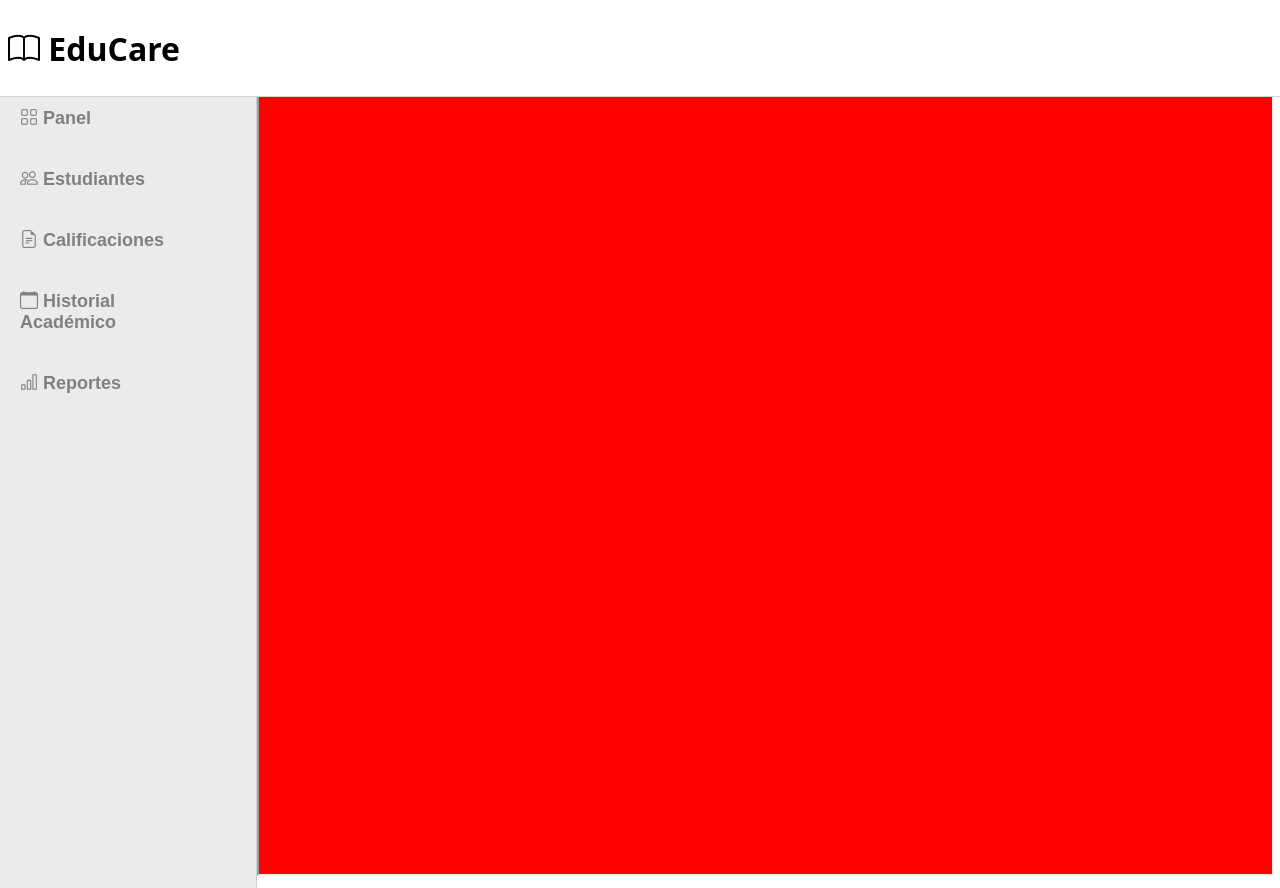
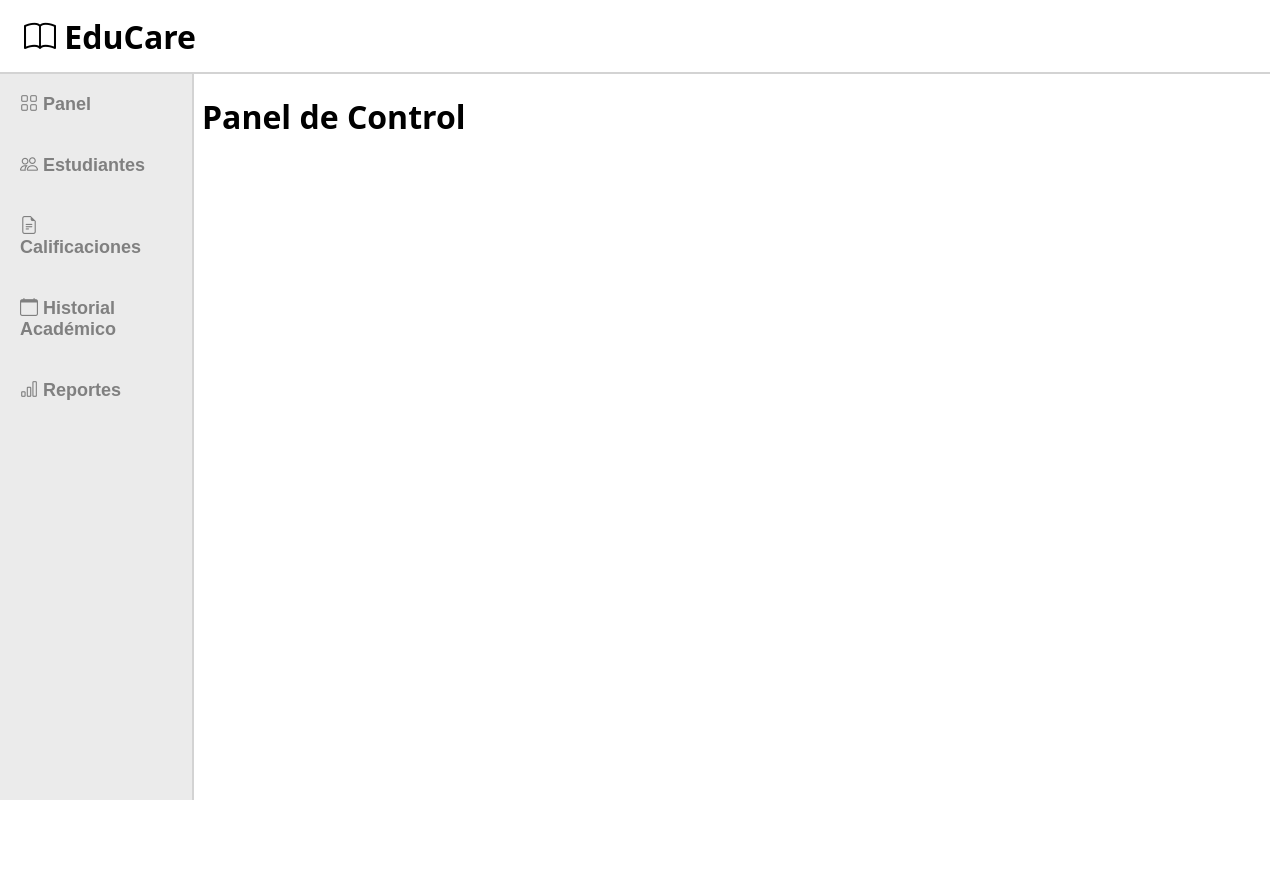
Before and after one commit to AleGod125/EduCare, a plain HTML site: page EduTrac/ui/dashboard/dashboard.html in a window 1280 px wide. After the commit the page ends 800 px from the top, so only its background shows below. Drawn offline with nearby package versions, Linux system fonts and the light colour scheme.

Commit message:
Add files via upload

```diff
--- /dev/null
+++ b/EduTrac/domain/cursosService.js
@@ -0,0 +1,10 @@
+import { fakeDB } from '/data/fakeDB.js';
+
+export function getCursosEstudiantes(curso) {
+ // console.log(fakeDB.cursos[`${curso}`].estudiantes);
+}
+
+
+export function getCursoName() {
+  return fakeDB.cursos;
+}
--- a/EduTrac/style.css
+++ b/EduTrac/style.css
@@ -15,6 +15,6 @@ body {
 
 .contenido{
     border: 0;
-    width: 99%;
+    width: 100%;
     height: 100%;
 }
--- a/EduTrac/ui/dashboard/dashboard.css
+++ b/EduTrac/ui/dashboard/dashboard.css
@@ -3,37 +3,32 @@ html, body {
     padding: 0;
     height: 100%;
     font-family: system-ui, -apple-system, BlinkMacSystemFont, 'Segoe UI', Roboto, Oxygen, Ubuntu, Cantarell, 'Open Sans', 'Helvetica Neue', sans-serif;
+    overflow-x: hidden;
 }
 
-/* HEADER sigue fijo */
 .main-header {
-    position: fixed;
+    position: sticky;
     top: 0;
-    left: 0;
-    width: 100%;
-    height: 10vh;
-    background-color: white;
-    border-bottom: 1px solid lightgray;
+    width: 98vw;
+    height: 7vh;
+    border-bottom: 2px solid lightgray;
     display: flex;
     align-items: center;
     padding: 8px;
-    z-index: 1000;
+    background-color: white;
 }
 
 .sidebar {
-    margin-top: 1vh;
-    width: 20%;
+    width: 15%;
     min-height: 100vh;
     background-color: rgba(211, 211, 211, 0.445);
-    border-right: 1px solid lightgray;
+    border-right: 2px solid lightgray;
     display: flex;
     flex-direction: column;
     float: left;
 }
 
 .main-content {
-    margin-top: 10vh;
-    margin-left: 20%;
     overflow-y: auto;
 }
 
@@ -59,6 +54,7 @@ button:hover {
 }
 
 .c{
-    width: 99%;
-    height: 99vh;
+    border: 0;
+    width: 100%;
+    height: 100vh;
 }
--- a/EduTrac/ui/dashboard/dashboard.html
+++ b/EduTrac/ui/dashboard/dashboard.html
@@ -12,12 +12,12 @@
 
 <header class="main-header">
     <h1>
-        <i class="bi bi-book"></i>
+        <i class="bi bi-book" style="margin-left: 16px;"></i>
         EduCare
     </h1>
 </header>
 
-<nav class="sidebar">
+<nav class="sidebar" >
     <button><i class="bi bi-grid"></i> Panel</button>
     <button><i class="bi bi-people"></i> Estudiantes</button>
     <button><i class="bi bi-file-earmark-text"></i> Calificaciones</button>
@@ -30,5 +30,5 @@
 </main>
 
 </body>
-
+<script type="module" src="dashboard.js"></script>
 </html>
--- a/EduTrac/ui/dashboard/dashboard.js
+++ b/EduTrac/ui/dashboard/dashboard.js
@@ -0,0 +1,5 @@
+import { getCursosEstudiantes , getCursoName } from '/domain/cursosService.js';
+
+
+console.log(getCursosEstudiantes("Sistemas Operativos"));
+console.log(getCursoName());
--- a/EduTrac/ui/panelDeControl/panelDeControl.html
+++ b/EduTrac/ui/panelDeControl/panelDeControl.html
@@ -1,11 +1,11 @@
 <!DOCTYPE html>
-<html lang="en" style="background-color: red;">
+<html lang="en" style="font-family: system-ui, -apple-system, BlinkMacSystemFont, 'Segoe UI', Roboto, Oxygen, Ubuntu, Cantarell, 'Open Sans', 'Helvetica Neue', sans-serif;">
 <head>
     <meta charset="UTF-8">
     <meta name="viewport" content="width=device-width, initial-scale=1.0">
     <title>Document</title>
 </head>
 <body>
-
+    <h1>Panel de Control</h1>
 </body>
 </html>
```
